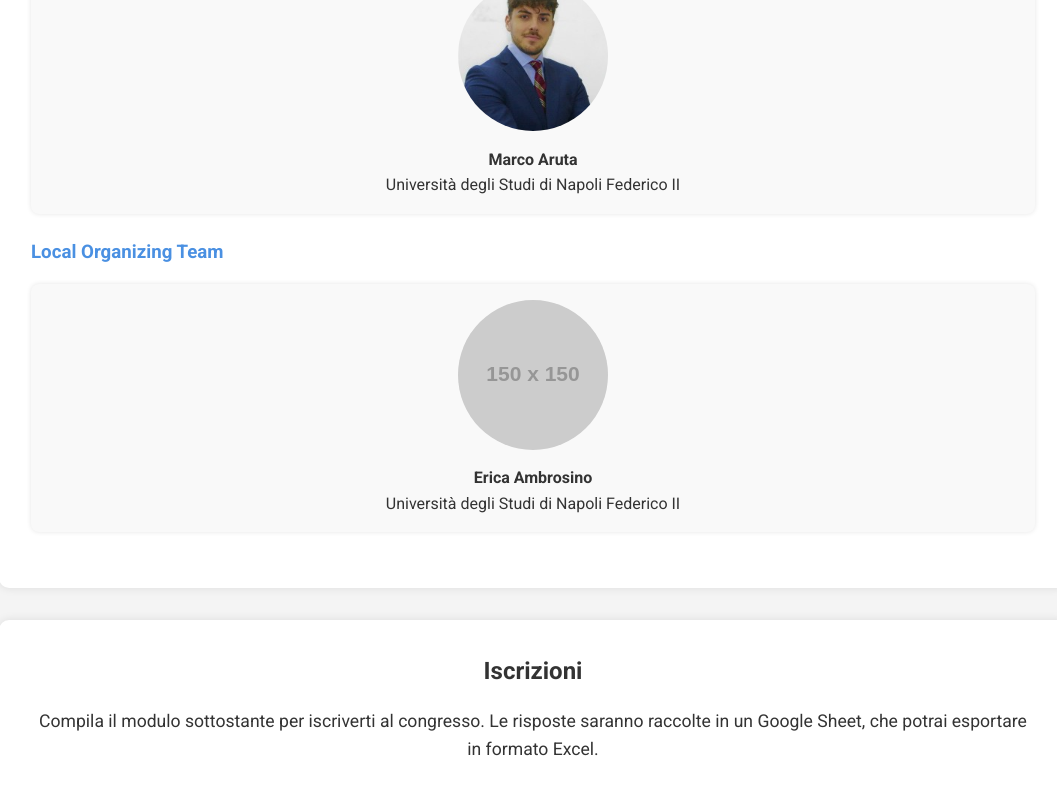
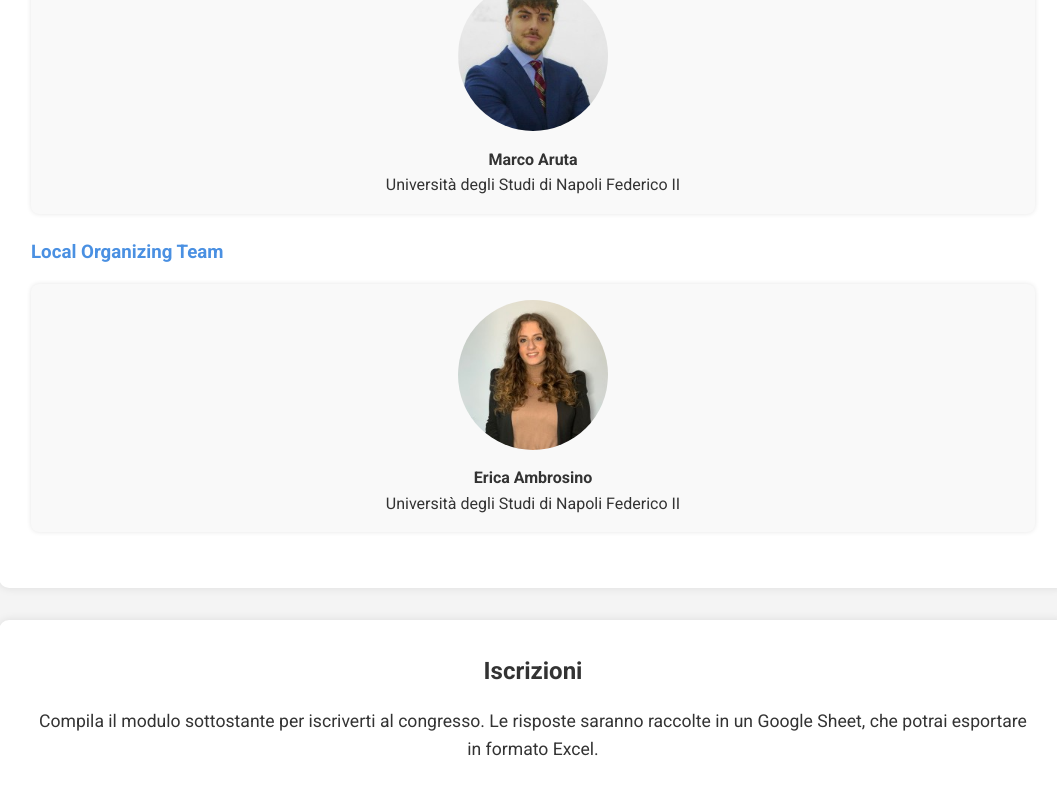
Before and after one commit to medicinaeiaoggiedomani/medicinaeiaoggiedomani.github.io, a plain HTML site: page index.html in a window 1280 px wide. Shown: the part 4015-4809 px from the top of the page, without its empty margins (107-1164 px from the left). Drawn offline with Linux system fonts and the light colour scheme; grey boxes are pictures that could not be loaded; placeholder pictures from the web are drawn by us.

Commit message:
Update index.html

```diff
--- a/index.html
+++ b/index.html
@@ -528,7 +528,7 @@
       <h3>Local Organizing Team</h3>
       <div class="organizer-cards">
         <div class="organizer-card">
-          <img src="https://via.placeholder.com/150" alt="Erica Ambrosino">
+          <img src="ericaambrosino.jpg" alt="Erica Ambrosino">
           <h4>Erica Ambrosino</h4>
           <p>Università degli Studi di Napoli Federico II</p>
         </div>
```
